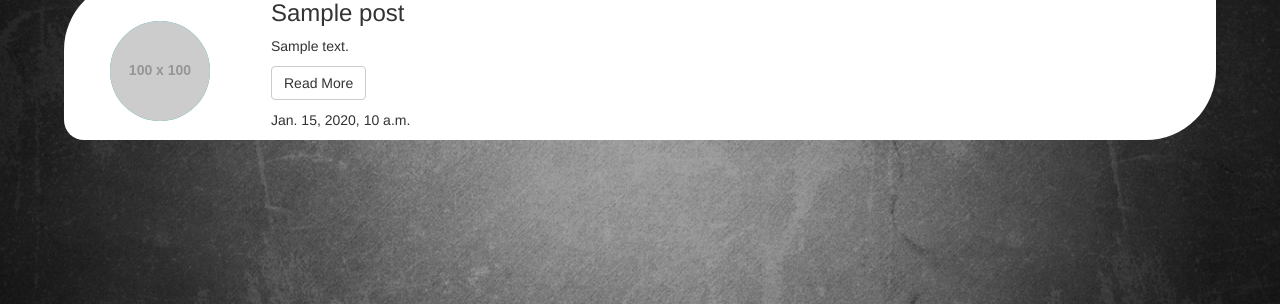
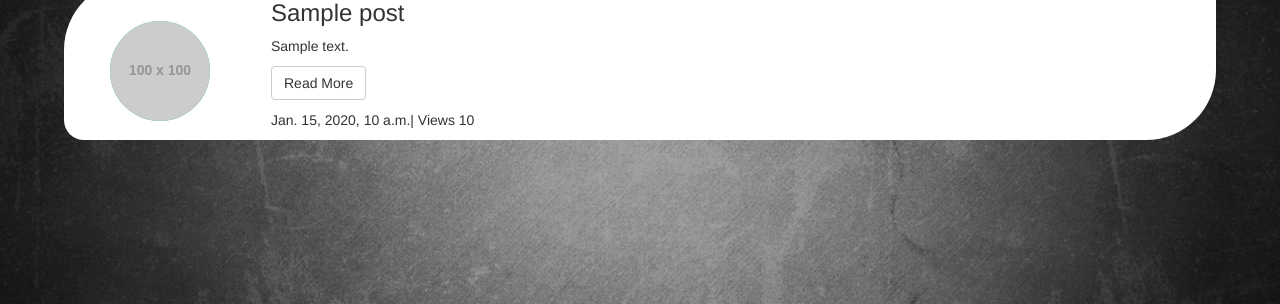
Before and after one commit to Alexandru0707/stream_3_project, a Django app: template templates/blog/blogposts.html in a window 1280 px wide. Shown: the part 269-573 px from the top of the page. Run offline with Django 3.2, Linux system fonts and the light colour scheme; the template is opened without the code that fills it: most values are stand-ins (such as "Sample title", 1, 10 or a date in 2020); grey boxes labelled with a size stand in for pictures from a placeholder-image service; parts of the project's set-up code (start-up, migrations or seed data) failed here and were passed over; some libraries are stand-ins or nearby versions.

Commit message:
post.views added to html

```diff
--- a/blog/views.py
+++ b/blog/views.py
@@ -27,4 +27,6 @@ def post_detail(request, id):
     post is not found
     """
     post = get_object_or_404(Post, pk=id)
+    post.views += 1  # clock up the number of post views
+    post.save()
     return render(request, "blog/postdetail.html", {'post': post})
--- a/templates/blog/blogposts.html
+++ b/templates/blog/blogposts.html
@@ -28,7 +28,7 @@
                     <div class="col-xs-9">
                         <p style="opacity:1.0;">{{ post.content|truncatewords:30 }}</p>
                         <p><button class="btn btn-default" onclick="location.href={{ post.id }}">Read More</button></p>
-                        <p>{{ post.published_date }}</p>
+                        <p>{{ post.published_date }}| Views {{ post.views }}</p>
                     </div>
                 </div>
             </div>
--- a/templates/blog/postdetail.html
+++ b/templates/blog/postdetail.html
@@ -24,7 +24,7 @@
                     <div class="col-xs-9">
                         <p style="opacity:1.0;">{{ post.content }}</p>
                         <p><button class="btn btn-default" onclick="location.href='/blog'">Back To Blog</button></p>
-                        <p>{{ post.published_date }}</p>
+                        <p>{{ post.published_date }}| Views {{ post.views }}</p>
                     </div>
                 </div>
             </div>
```
